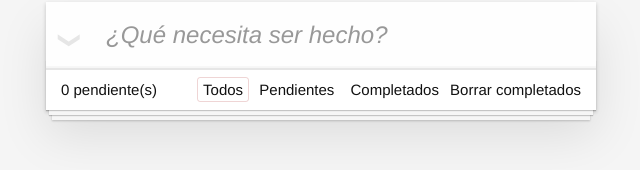
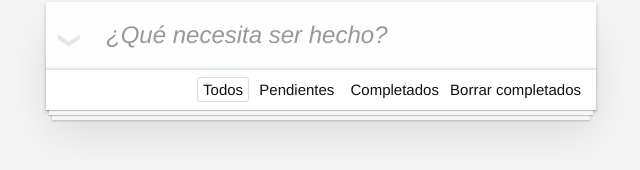
Before and after one commit to juancamilorc/tareas-js, a website built with webpack: page src/index.html in a window 1280 px wide. Shown: the part 128-298 px from the top of the page, without its empty margins (319-959 px from the left). Built offline with nearby package versions, Linux system fonts and the light colour scheme.

Commit message:
segundo commit

```diff
--- a/src/index.html
+++ b/src/index.html
@@ -39,7 +39,7 @@
 			<!-- This footer should hidden by default and shown when there are todos -->
 			<footer class="footer">
 				<!-- This should be `0 items left` by default -->
-				<span class="todo-count"><strong>0</strong> pendiente(s)</span>
+				<!-- <span class="todo-count"><strong>0</strong> pendiente(s)</span> -->
 				<!-- Remove this if you don't implement routing -->
 				<ul class="filters">
 					<li>
--- a/src/js/componentes.js
+++ b/src/js/componentes.js
@@ -7,7 +7,7 @@ const divTodoList = document.querySelector('.todo-list');
 const txtInput = document.querySelector('.new-todo');
 const btnBorrar = document.querySelector('.clear-completed');
 const ulFiltros = document.querySelector('.filters');
-const anchorFiltros = document.querySelectorAll('.filtro')
+const anchorFiltros = document.querySelectorAll('.filtro');
 
 
 
```
